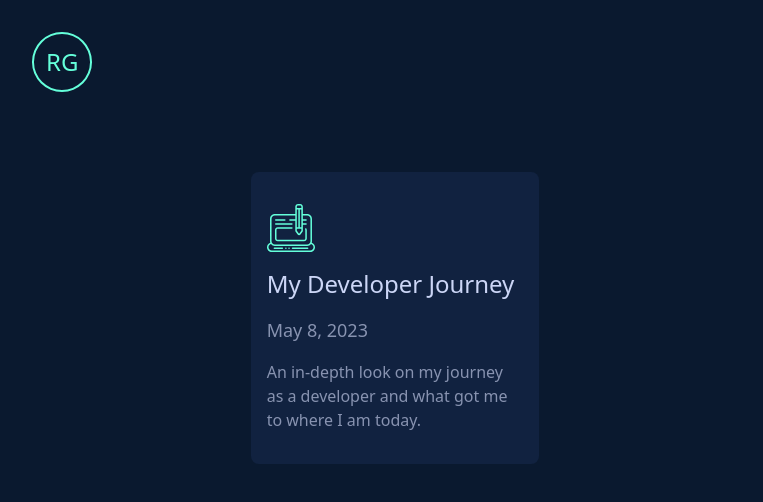
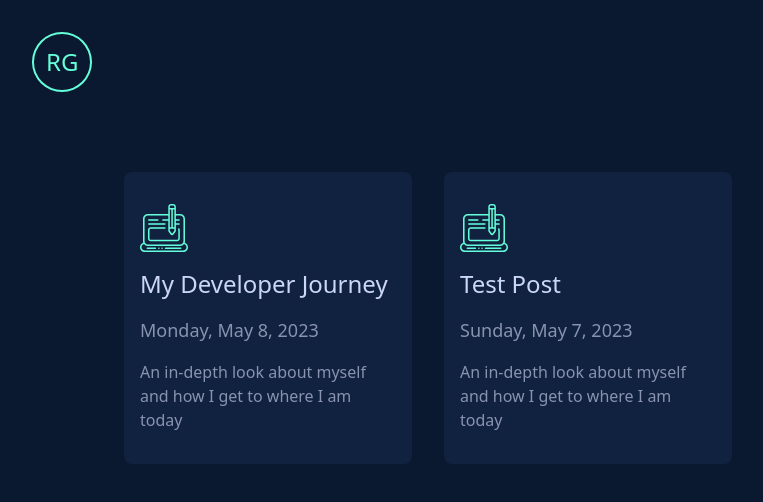
Before and after one commit to rileygrotenhuis/rileygrotenhuis.com, a Next.js app: page /blog in a window 1280 px wide. Shown: the top 502 px of the page, without its empty margins (16-779 px from the left). Built offline with nearby package versions, Linux system fonts and the light colour scheme.

Commit message:
feat: add all blog posts

```diff
--- a/posts/my-developer-journey.md
+++ b/posts/my-developer-journey.md
@@ -1,5 +1,6 @@
 ---
 title: 'My Developer Journey'
+subtitle: 'An in-depth look about myself and how I get to where I am today'
 date: 'Monday, May 8, 2023'
 ---
 
--- a/posts/test-post.md
+++ b/posts/test-post.md
@@ -1,5 +1,6 @@
 ---
 title: 'Test Post'
+subtitle: 'An in-depth look about myself and how I get to where I am today'
 date: 'Sunday, May 7, 2023'
 ---
 
--- a/src/app/blog/page.js
+++ b/src/app/blog/page.js
@@ -1,25 +1,53 @@
+import fs from 'fs';
+import matter from 'gray-matter';
 import SecondaryNavbar from '@/components/navigation/SecondaryNavbar';
 import Link from 'next/link';
 import Image from 'next/image';
 
+const getPostMetaData = () => {
+  const folder = 'posts/';
+  const files = fs.readdirSync(folder);
+  const markdownPosts = files.filter((file) => file.endsWith('.md'));
+
+  const posts = markdownPosts.map((fileName) => {
+    const fileContents = fs.readFileSync(`posts/${fileName}`, 'utf8');
+    const matterResult = matter(fileContents);
+    return {
+      title: matterResult.data.title,
+      date: matterResult.data.date,
+      subtitle: matterResult.data.subtitle,
+      slug: fileName.replace('.md', ''),
+    };
+  });
+
+  return posts;
+};
+
 export default function Blog() {
+  const posts = getPostMetaData();
+
   return (
     <>
       <SecondaryNavbar />
-      <div className="w-5/6 md:w-7/12 mx-auto mt-12">
-        <Link
-          href="/blog/my-developer-journey"
-          className="bg-background-secondary hover:shadow-xl transform hover:-translate-y-1 duration-300 hover:cursor-pointer text-text-secondary font-extralight px-4 py-8 rounded-lg w-72 flex flex-col gap-4 "
-        >
-          <Image
-            src="/images/blog.svg"
-            width={48}
-            height={48}
-          />
-          <h3 className="text-text-primary hover:text-primary hover:cursor-pointer text-2xl font-normal">My Developer Journey</h3>
-          <p className="text-lg">May 8, 2023</p>
-          <p>An in-depth look on my journey as a developer and what got me to where I am today.</p>
-        </Link>
+      <div className="w-5/6 md:w-[1000px] mx-auto mt-12">
+        <div className="flex flex-wrap gap-8">
+          {posts.map((item, index) => {
+            return (
+              <Link
+                key={index}
+                href={`/blog/${item.slug}`}
+                className="bg-background-secondary hover:shadow-xl transform hover:-translate-y-1 duration-300 hover:cursor-pointer text-text-secondary font-extralight px-4 py-8 rounded-lg w-72 flex flex-col gap-4 "
+              >
+                <Image src="/images/blog.svg" width={48} height={48} />
+                <h3 className="text-text-primary hover:text-primary hover:cursor-pointer text-2xl font-normal">
+                  {item.title}
+                </h3>
+                <p className="text-lg">{item.date}</p>
+                <p>{item.subtitle}</p>
+              </Link>
+            );
+          })}
+        </div>
       </div>
     </>
   );
```
